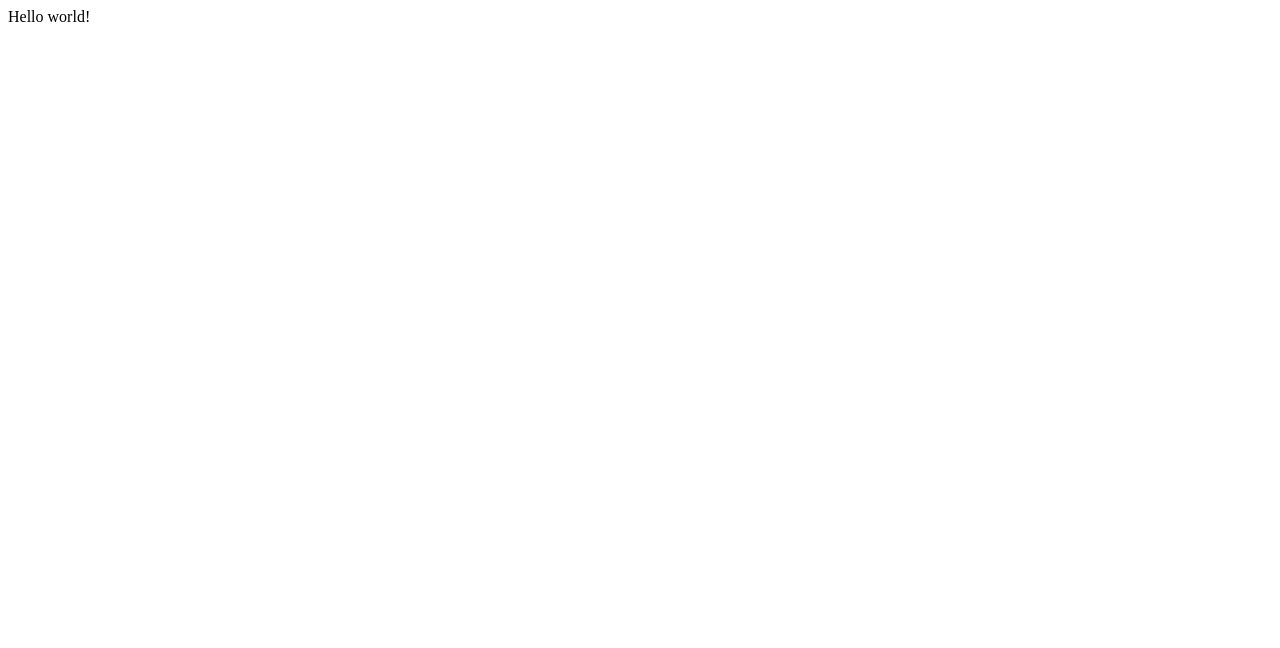
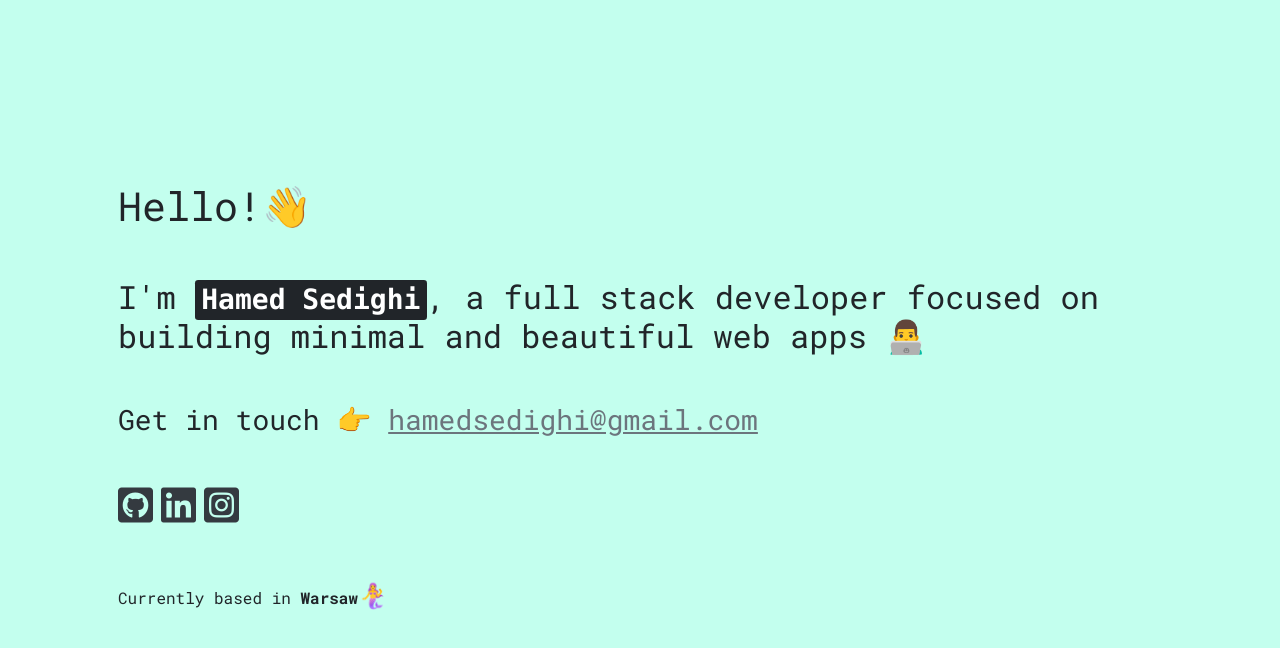
Before and after one commit to herol3oy/perskiwpolsce, a Gatsby site: page / in a window 1280 px wide. Built offline with nearby package versions, Linux system fonts and the light colour scheme; Gatsby itself is replaced by a stand-in of ours.

Commit message:
First commit.

```diff
--- a/gatsby-config.js
+++ b/gatsby-config.js
@@ -1,10 +1,3 @@
-/**
- * Configure your Gatsby site with this file.
- *
- * See: https://www.gatsbyjs.com/docs/gatsby-config/
- */
-
 module.exports = {
-  /* Your site config here */
-  plugins: [],
+  plugins: [`gatsby-plugin-sass`],
 }
--- /dev/null
+++ b/src/pages/404.js
@@ -0,0 +1,6 @@
+import React from "react"
+import '../styles/layout.scss'
+
+export default function () {
+  return <span>not found :(</span>
+}
--- a/src/pages/index.js
+++ b/src/pages/index.js
@@ -1,5 +1,52 @@
 import React from "react"
+import '../styles/layout.scss'
 
 export default function Home() {
-  return <div>Hello world!</div>
+  return (
+    <div className='container'>
+      <div className='row d-flex align-items-center'>
+        <main className='px-5'>
+          <h1>
+            Hello!
+            <span role='img' aria-label='hello'>👋</span>
+          </h1>
+          <h2 className='my-5'>
+            I'm
+            <span className='font-weight-bold'>
+              {` `}<kbd>Hamed Sedighi</kbd>
+            </span>
+            , a full stack developer
+            focused on building minimal and beautiful web apps
+            {` `}<span role='img' aria-label='hello'>👨‍💻</span>
+          </h2>
+          <h3>
+            Get in touch
+            {` `}
+            <span role='img' aria-label='hello'>👉</span>
+            {` `}
+            <a href='mailto:hamedsedighi@gmail.com' className='text-muted'>
+              <u>
+                hamedsedighi@gmail.com
+              </u>
+            </a>
+          </h3>
+          <section className='mt-5'>
+            <a className='text-dark' href='https://github.com/herol3oy/'>
+              <i className="fab fa-github-square h1"></i>
+            </a>
+            <a className='text-dark mx-2' href='https://github.com/herol3oy/'>
+              <i className="fab fa-linkedin h1"></i>
+            </a>
+            <a className='text-dark' href='https://www.instagram.com/perskiiiwpolsce/'>
+              <i className="fab fa-instagram-square h1"></i>
+            </a>
+            <h6 className='mt-5'>
+              Currently based in <span className='font-weight-bold'>Warsaw</span>
+              <span className='h4' role='img' aria-label='hello'>🧜‍♀️</span>
+            </h6>
+          </section>
+        </main>
+      </div>
+    </div>
+  )
 }
--- /dev/null
+++ b/src/styles/layout.scss
@@ -0,0 +1,14 @@
+@import url('https://cdn.jsdelivr.net/npm/bootstrap@4.5.3/dist/css/bootstrap.min.css');
+@import url('https://fonts.googleapis.com/css2?family=Roboto+Mono:wght@400;700&display=swap');
+@import url('https://cdnjs.cloudflare.com/ajax/libs/font-awesome/5.15.1/css/all.min.css');
+
+$bg: #c3ffee;
+
+body {
+  background-color: $bg;
+  font-family: 'Roboto Mono', monospace;
+}
+
+.row {
+  height: 100vh;
+}
```
Also changed, not shown: package.json (+5 -6 lines), README.md (deleted), static/favicon.ico (deleted), 2 other files.
